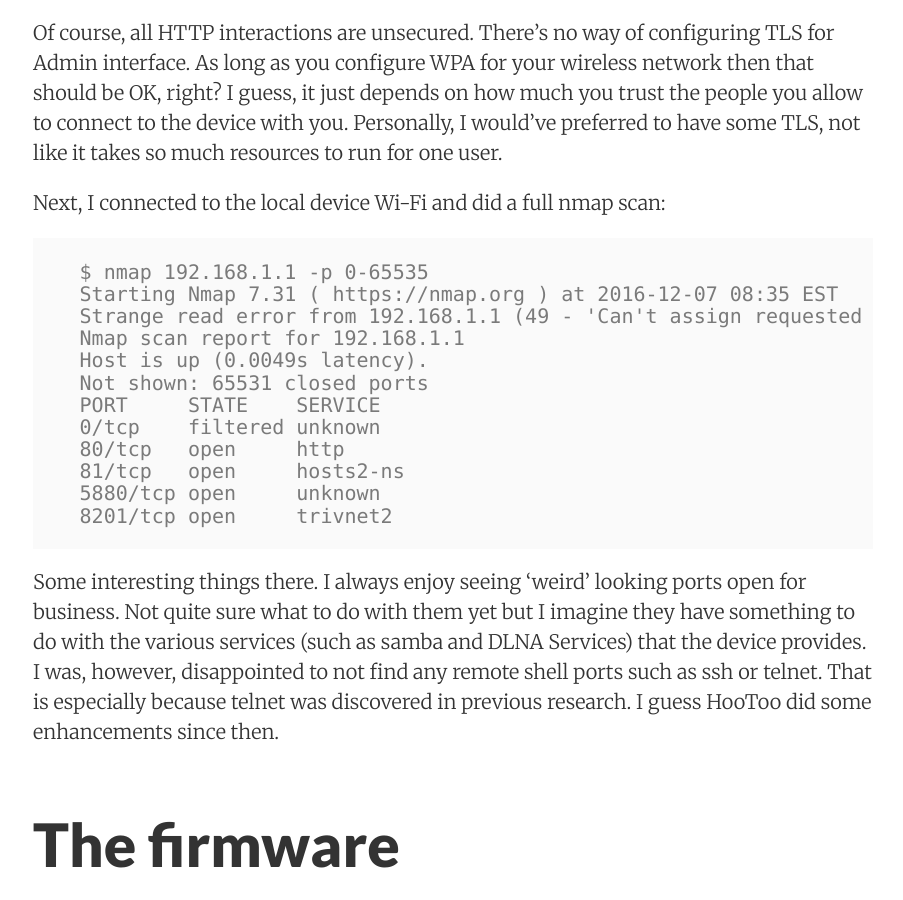
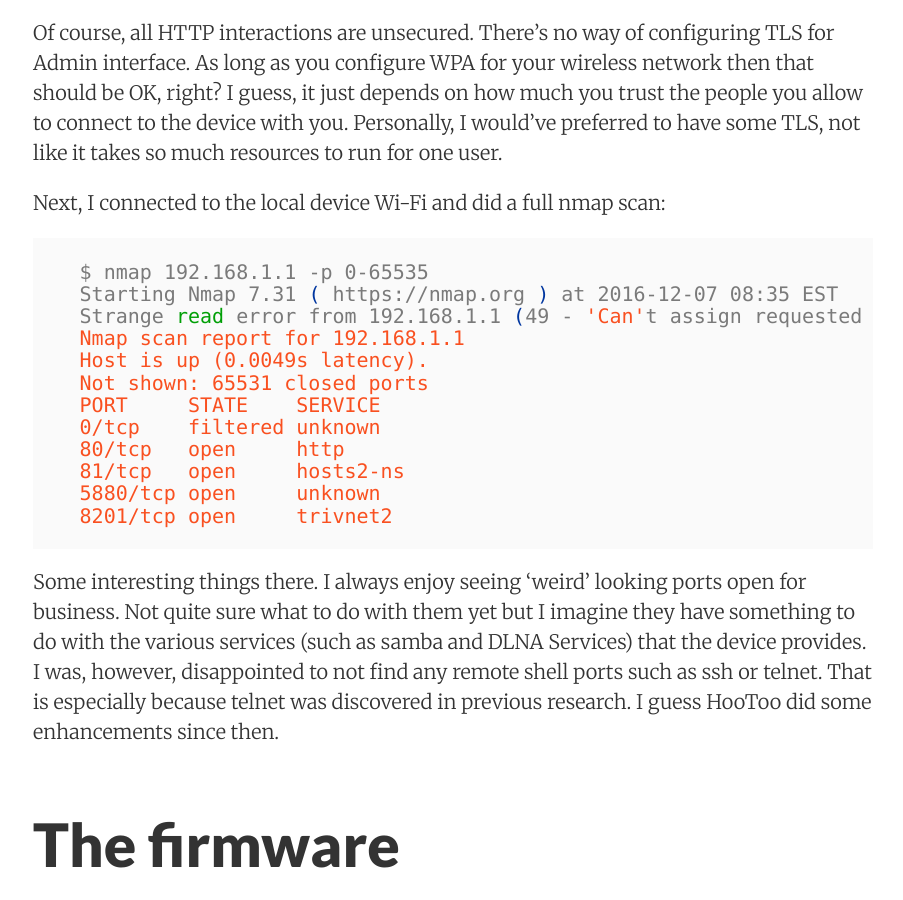
Before and after one commit to nologic/blog, a Jekyll site: the page built from _posts/2017-03-19-travel-safe.md, in a window 1280 px wide and 900 px high, scrolled down 4220 px. Shown: the whole window, without its empty margins (187-1090 px from the left). Built offline with Jekyll 4.4.1, drawn with Linux system fonts in a browser that asks for light colours; nearby versions of some CDN libraries; some of the changed text lies outside the part shown.

Commit message:
abstract

````diff
--- a/_posts/2017-03-19-travel-safe.md
+++ b/_posts/2017-03-19-travel-safe.md
@@ -32,7 +32,7 @@ __Figure 2:__ Login page
 Of course, all HTTP interactions are unsecured. There's no way of configuring TLS for Admin interface. As long as you configure WPA for your wireless network then that should be OK, right? I guess, it just depends on how much you trust the people you allow to connect to the device with you. Personally, I would've preferred to have some TLS, not like it takes so much resources to run for one user.
 
 Next, I connected to the local device Wi-Fi and did a full nmap scan:
-```
+```bash
   $ nmap 192.168.1.1 -p 0-65535
   Starting Nmap 7.31 ( https://nmap.org ) at 2016-12-07 08:35 EST
   Strange read error from 192.168.1.1 (49 - 'Can't assign requested address')
````
Also changed, not shown: other parts of _posts/2017-03-19-travel-safe.md (+1 -1 lines).
